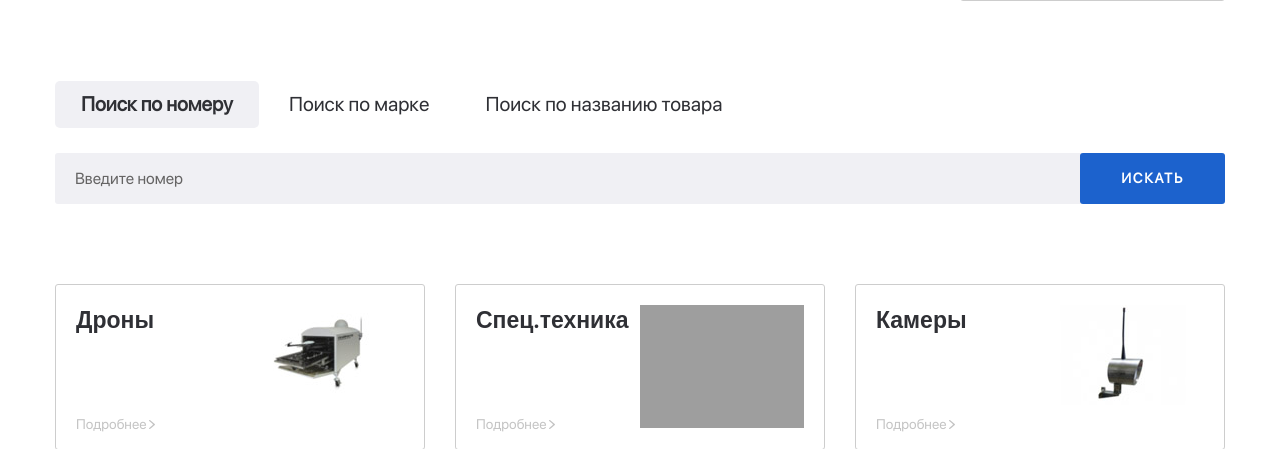
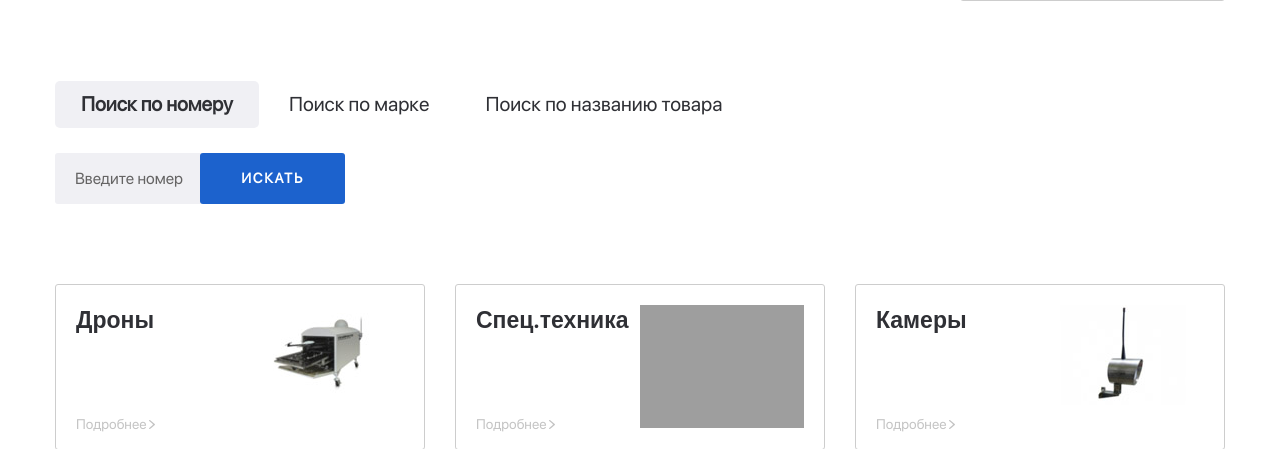
Before and after one commit to ridevel/ridevel.github.io, a PHP site: page /Filling/SecureLab/index.html in a window 1280 px wide. Shown: the part 659-1108 px from the top of the page. Run offline with PHP 8.4, Linux system fonts and the light colour scheme; grey boxes are pictures that could not be loaded.

Commit message:
Update style.css

```diff
--- a/Filling/SecureLab/css/style.css
+++ b/Filling/SecureLab/css/style.css
@@ -341,6 +341,7 @@ body {
 }
 
 .tabs-content {
+    width: 290px;
     display: none;
 }
 
```
